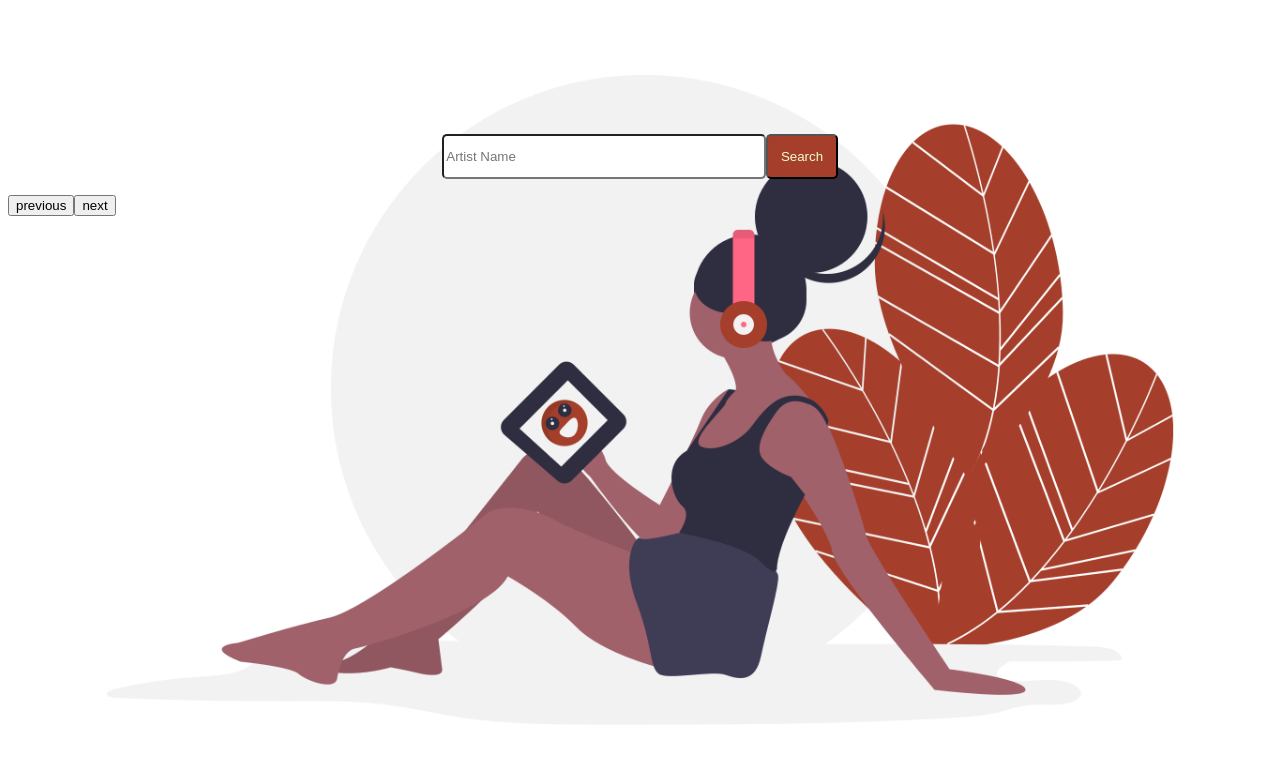
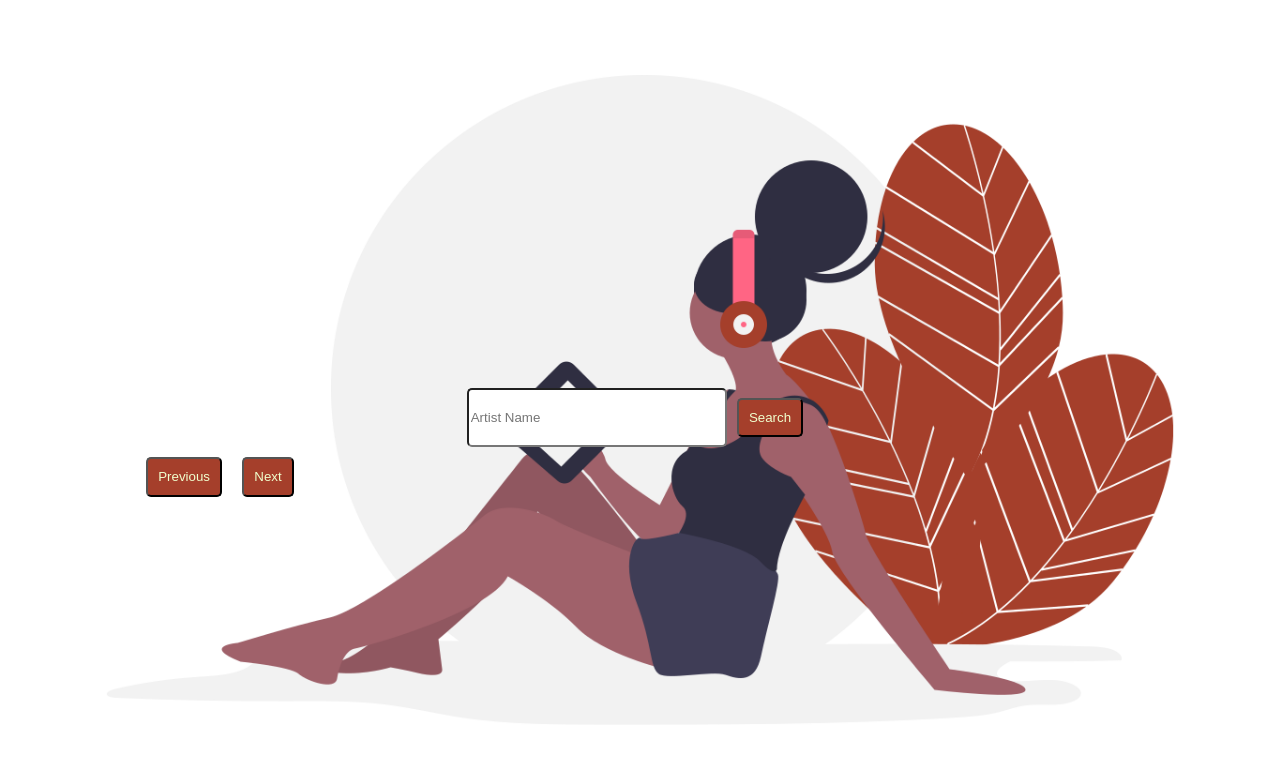
Before and after one commit to samSterns/lyricus-, a React app: page / in a window 1280 px wide. Shown: the top 762 px of the page. Built offline with nearby package versions, Linux system fonts and the light colour scheme.

Commit message:
paging button styled

```diff
--- a/src/components/ArtistView.css
+++ b/src/components/ArtistView.css
@@ -12,3 +12,12 @@
       }
     }
   }
+
+button {
+  background-color: #A53F2B;
+  color: #F0FFCE;
+  border-radius: 5px;
+  padding: 1%;
+  margin-top:2%;
+  margin: 1%;
+}
--- a/src/components/ArtistView.js
+++ b/src/components/ArtistView.js
@@ -2,6 +2,7 @@ import React from 'react';
 import useArtist from '../hooks/useArtist';
 import { Link, useParams } from 'react-router-dom';
 import placeholder from '../assets/placeholder.png';
+import styles from '../components/ArtistView.css';
 
 
 const ArtistView = () => {
@@ -30,12 +31,12 @@ const ArtistView = () => {
   });
   return (
     <>
+      <button className={styles.button} value="prev" onClick={({ target }) => pageChange(target.value)}>previous</button>
+      <button value="next" onClick={({ target }) => pageChange(target.value)}>next</button>
+
       <ul>
         {mappedReleases}
       </ul>
-
-      <button value="prev" onClick={({ target }) => pageChange(target.value)}>previous</button>
-      <button value="next" onClick={({ target }) => pageChange(target.value)}>next</button>
     </>
   );
 };
--- a/src/components/SearchView.js
+++ b/src/components/SearchView.js
@@ -27,12 +27,12 @@ const SearchView = ({ value }) => {
         <button>Search</button>
       </form>
 
+      <button className={styles.pageButton} value="prev" onClick={({ target }) => pageChange(target.value)}>Previous</button>
+      <button className={styles.pageButton} value="next" onClick={({ target }) => pageChange(target.value)}>Next</button>
+
       <ul>
         {artists}
       </ul>
-
-      <button value="prev" onClick={({ target }) => pageChange(target.value)}>previous</button>
-      <button value="next" onClick={({ target }) => pageChange(target.value)}>next</button>
     </>
   );
 
--- a/src/components/SearchViewStyle.css
+++ b/src/components/SearchViewStyle.css
@@ -1,7 +1,7 @@
 Form {
     display: flex;
     justify-content: center;
-    padding-top: 10%;
+    padding-top: 25%;
     font-size: 100%;
     font-family: -apple-system, BlinkMacSystemFont, 'Segoe UI', Roboto, Oxygen, Ubuntu, Cantarell, 'Open Sans', 'Helvetica Neue', sans-serif;
 
@@ -14,11 +14,12 @@ Form {
         color: #080C35;
     }
 
-    button{
+    button {
         background-color: #A53F2B;
         color: #F0FFCE;
         border-radius: 5px;
         padding: 1%;
+        margin: 1%;
     }
 
 }
@@ -29,6 +30,19 @@ body {
     background-position: center center;
     background-size: cover;
     background-attachment: fixed;
+    padding:10%;
+}
+
+.pageButton {
+
+        background-color: #A53F2B;
+        color: #F0FFCE;
+        border-radius: 5px;
+        padding: 1%;
+        margin-top:2%;
+        margin: 1%;
+
+
 }
 
 li, h3 {
@@ -41,7 +55,7 @@ a {
     text-decoration: none;
     color: #f06585;
     /* color: #343859; */
-    /* color: #080C35; */
+    /* color: #080C35; #AA1155 # 343859 #FoFFCE #A53F2B #880044 */
 }
 a:hover {
      color: #080C35;
```
